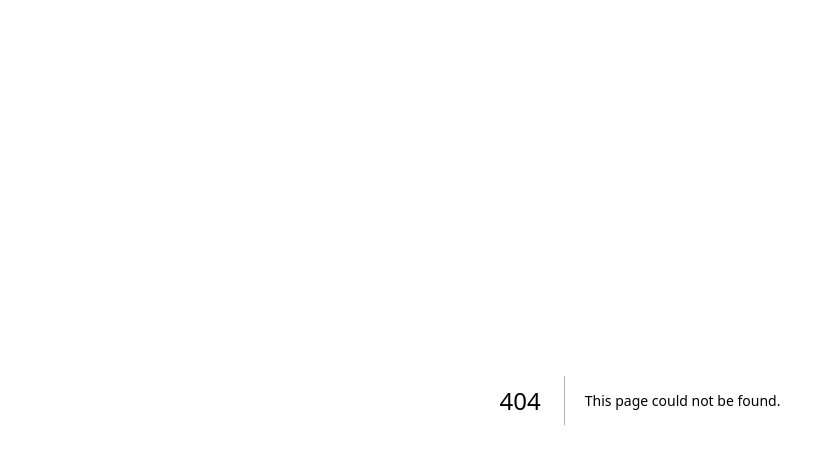
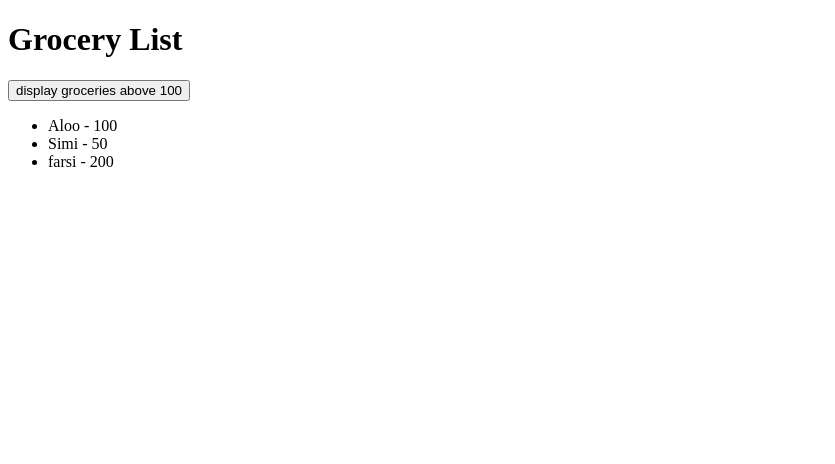
Before and after one commit to RaviTmg/simple-counter-app, a Next.js app: page /groceries in a window 1280 px wide. Before the commit this address had no page. Shown: the top 464 px of the page, without its empty margins (0-835 px from the left). Built offline with nearby package versions, Linux system fonts and the light colour scheme.

Commit message:
add groceries

```diff
--- /dev/null
+++ b/src/pages/groceries.js
@@ -0,0 +1,39 @@
+import { useState } from "react"
+
+export default function Groceries () {
+    const [groceryList, setGroceryList] = useState([
+        {
+            name: "Aloo",
+            price: 100
+        },
+        {
+            name: "Simi",
+            price: 50
+        },
+        {
+            name: "farsi",
+            price: 200
+        }
+    ]);
+
+    const handleAboveHundred = () => {
+        const newGroceryList = groceryList.filter(groceryItem => {
+            return groceryItem.price > 100;
+        });
+        setGroceryList(newGroceryList);
+    };
+
+    return (
+        <div>
+            <h1>Grocery List</h1>
+            <button onClick={handleAboveHundred}>display groceries above 100</button>
+            <ul>
+                {
+                    groceryList.map((groceryItem) => {
+                        return (<li>{groceryItem.name} - {groceryItem.price}</li>)
+                    })
+                }
+            </ul>
+        </div>
+    )
+}
--- a/src/pages/index.js
+++ b/src/pages/index.js
@@ -6,6 +6,7 @@ import { TodoList } from "./todo-list";
 import AlertShow from "./alert-show";
 import Greeting from "./greeting";
 import CountryList from "./country-list";
+import Groceries from "./groceries";
 
 const max_counter = 10;
 const min_counter = -10;
@@ -94,6 +95,7 @@ export default function Home() {
         <AlertShow />
         <Greeting/>
         <CountryList/>
+        <Groceries/>
       </main>
     </>
   );
```
